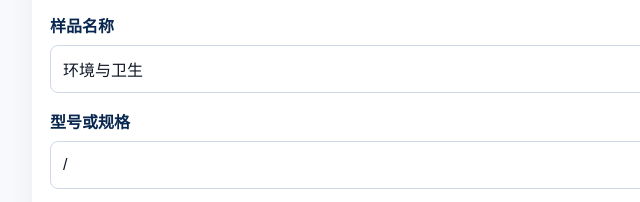
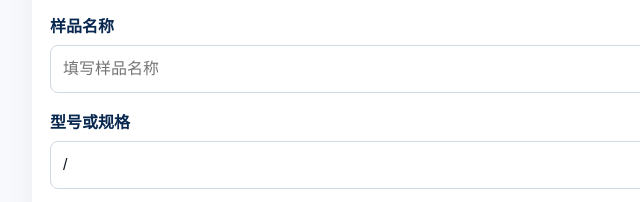
Before and after one commit to detection6/detection8, a plain HTML site: page admin/index.html in a window 1280 px wide. Shown: the part 320-522 px from the top of the page, 248-888 px from the left. Drawn offline with Linux system fonts and the light colour scheme.

Commit message:
Remove sample name default

```diff
--- a/admin/index.html
+++ b/admin/index.html
@@ -162,7 +162,7 @@
 
         <label>
           样品名称
-          <input id="sample-name" name="sample-name" autocomplete="off" value="环境与卫生" required>
+          <input id="sample-name" name="sample-name" autocomplete="off" placeholder="填写样品名称" required>
         </label>
 
         <label>
```
